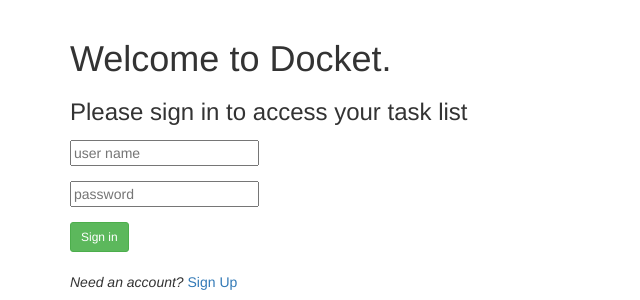
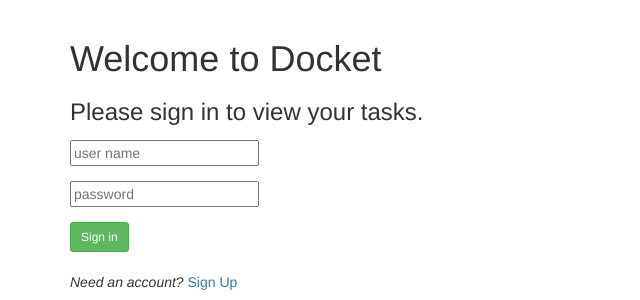
Before and after one commit to tylerhuntington222/Docket-app, a Flask app: page / in a window 1280 px wide. Shown: the part 51-351 px from the top of the page, without its empty margins (0-640 px from the left). Run offline with Flask 2, Linux system fonts and the light colour scheme; some libraries are stand-ins or nearby versions.

Commit message:
Modify login page

```diff
--- a/project/templates/login.html
+++ b/project/templates/login.html
@@ -2,8 +2,8 @@
 
 {% block content %}
 
-<h1>Welcome to Docket.</h1>
-<h3>Please sign in to access your task list</h3>
+<h1>Welcome to Docket</h1>
+<h3>Please sign in to view your tasks.</h3>
 
 <form class="form-signin" role="form" method="post" action="/">
   {{ form.csrf_token }}
```
